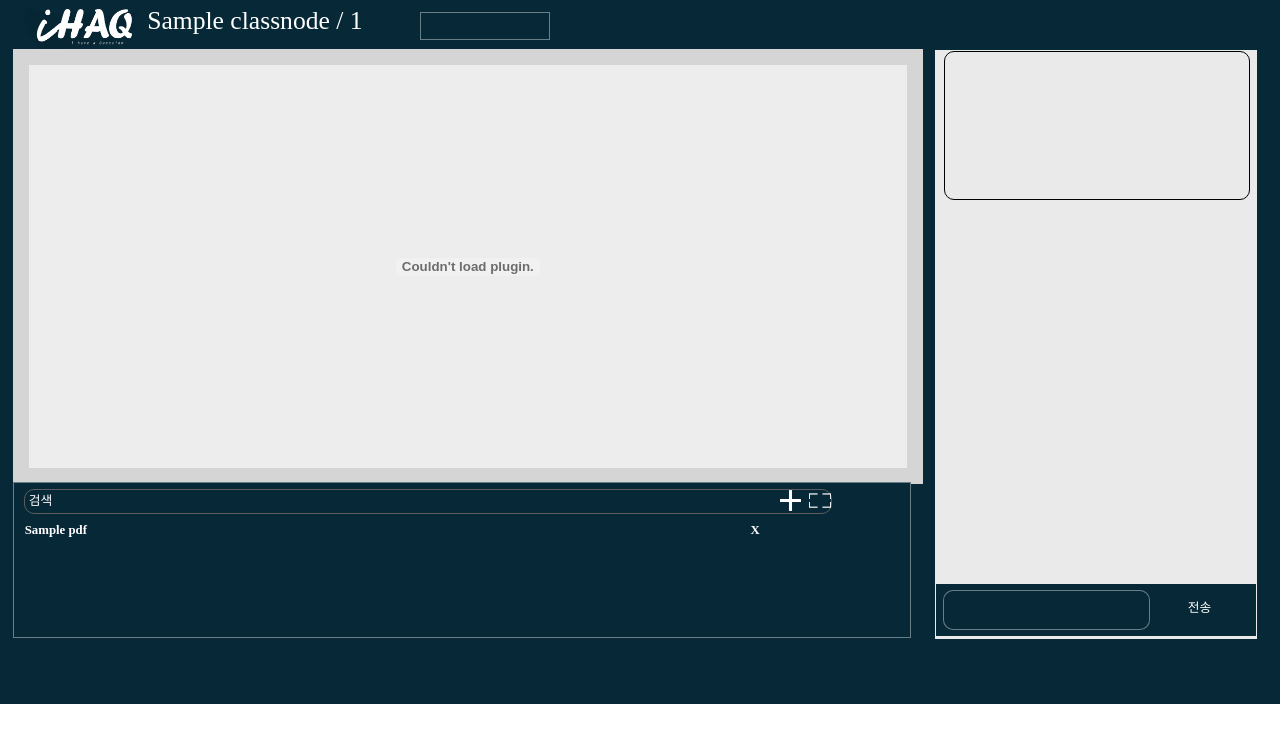
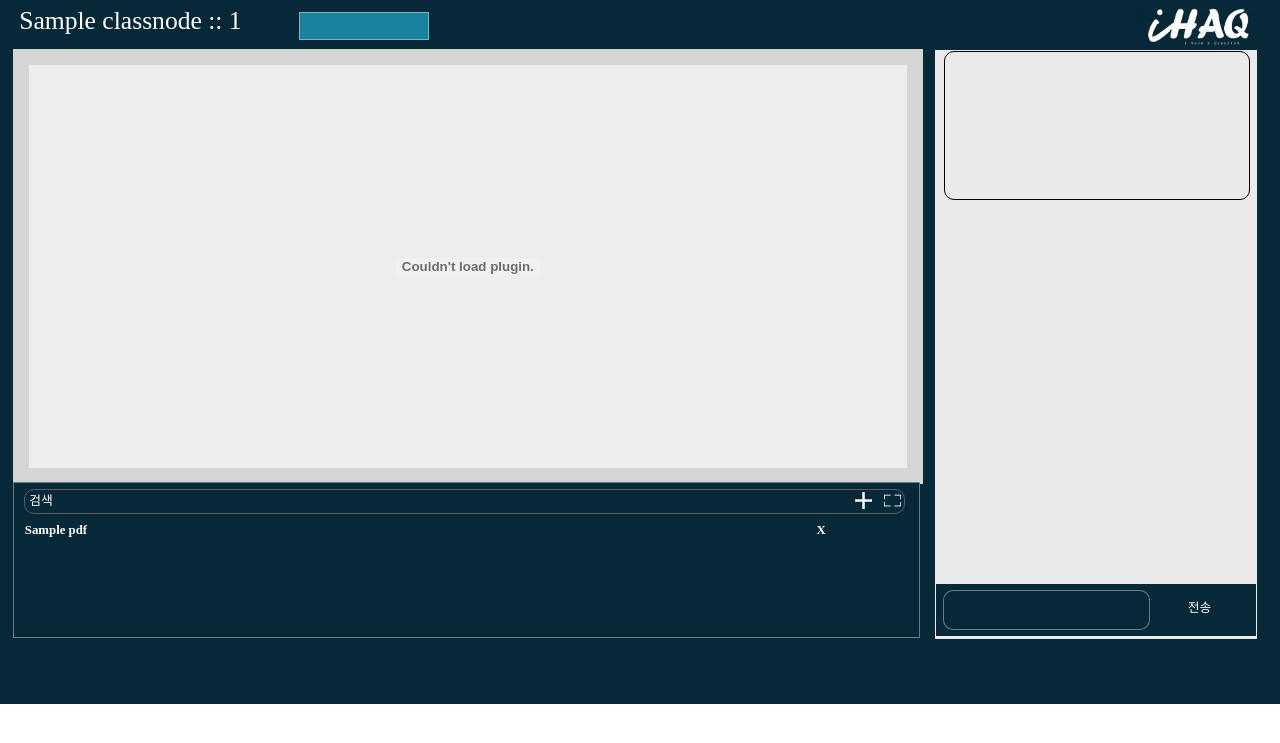
Before and after one commit to SimJunSik/SSIDO_WEB, a Django app: template project_app/templates/chat+viewer.html in a window 1280 px wide. Shown: the top 743 px of the page. Run offline with Django 3.2, Linux system fonts and the light colour scheme; the template is opened without the code that fills it: most values are stand-ins (such as "Sample title", 1, 10 or a date in 2020); some libraries are stand-ins or nearby versions.

Commit message:
12272243

```diff
--- a/project_app/templates/chat+viewer.html
+++ b/project_app/templates/chat+viewer.html
@@ -429,15 +392,15 @@
 			{% endif %}
 			-->
 			<a href="../main">
-				<div class="logo_div" style="width: 8vw; height: 2vw; float: left; top: 12%; position: relative; margin-right:2vw;">
-					<img src="../../static/img/logo_white.png" style="width: 10vw; height: 3.5vw;">
+				<div class="logo_div" style="width: 8vw; height: 2vw; float: right; top: 12%; position: relative; margin-right:-5vw;">
+					<img src="../../static/img/logo_back.png" style="width: 10vw; height: 3.5vw;">
 				</div>
 			</a>
 			<div class="class_title_content" style="width: auto; height: auto; font-size: 2vw; color: white; float: left; position: relative; margin-top: 0.5vw;">
-				{{classnode.class_name}} / {{classnode.class_id}}
+				{{classnode.class_name}} :: {{classnode.class_id}}
 			</div>
 			{% if member.user_id == classnode.founder_id %}
-			<div class="user_list_div" onclick="test123();">
+			<div class="user_list_div" onclick="test123();" style="background-color: #19829C;">
 				<div id="user_num" class="user_num" style="width: auto; height: auto;  position: absolute; top: 50%; left: 50%; transform: translate(-50%, -50%); font-size: 0.8vw; font-weight: bold; color: white;">
 
 				</div>
@@ -453,48 +416,39 @@
 
 				</div>
 			</div>
-			<!--
-			<div class="memo_div">
-				<input type="textarea" style="width: 100%; height: 100%;">
-			</div>
-			-->
-			<div class="function_div" style="width: 100%; height: 12vw; background-color: #072837; border: 1px solid rgba(255,255,255,0.4); position: absolute; bottom: 0;">
+
+			<div class="function_div" style="width: 101%; height: 12vw; background-color: #072837; border: 1px solid rgba(255,255,255,0.4); position: absolute; bottom: 0;">
 	   			{% if member.user_id != classnode.founder_id %}
 	   			<div class="choice_function_div" style="width: 5%; height: 100%; float: left; position: relative; background-color: transparent; margin: 0;">
 	   				<div id="choice_pdf" class="choice_pdf choice_class" style="width: 100%; height: 50%; text-align: center; border:
 	   				border-right: 1px solid rgba(255,255,255,0.4);
-	   				background-color: transparent; color: white;" onclick="change_function(this);">
-	   					<br>
-	   					P<br>
-	   					D<br>
-	   					F
+	   				background-color: transparent; color: white;
+	   				cursor: pointer;" onclick="change_function(this);">
+	   					<br> 파일
 	   				</div>
 
 	   				<div id="choice_memo" class="choice_memo choice_class" style="width: 100%; height: 50%;  text-align: center;
 	   				border-right: 1px solid rgba(255,255,255,0.4);
 	   				border-top: 1px solid rgba(255,255,255,0.4);
-	   				color: white;"  onclick="change_function(this);">
-	   					<br>
-	   					<br>
-	   					메<br>
-	   					모
+	   				color: white;  cursor: pointer;"  onclick="change_function(this);">
+	   					<br> 메모
 	   				</div>
 	   			</div>
 
 				<div id="pdf_div" class="pdf_div"  style="width: 90%; height: 100%; float: left; background-color: transparent; border: 1px solid transparent; margin-left: 1%;">
-					<div class="pdf_search_div" style="width: 100%; height: 15%;  border: 1px solid #5D5D5D;  border-radius: 10px; position: relative; margin-top: 0.5%;">
+					<div class="pdf_search_div" style="width: 103%; height: 15%;  border: 1px solid #5D5D5D;  border-radius: 10px; position: relative; margin-top: 0.5%;">
 						<div class="pdf_search_text" style="width: 5%; height: 100%; float: left; margin-top: 0.1%; margin-left: 0.5%; margin-right: 0.5%; color: white; font-size: 1vw;">
 							검색
 						</div>
 						<input id="search_text" class="search_text" type="text" style="width: 70%; height: 100%; float: left; color: white;">
 						<div class="add_or_full_div" style="width: 10%; height: 100%; float: right;">
-							<img src="../static/img/full_icon.png" style="width: 1.7vw; height: 1.7vw; float: right;" onclick="startFS();">
+							<img src="../static/img/full_icon.png" style="width: 1.3vw; height: 1.3vw; float: right;cursor: pointer; margin-top: 3%; margin-right: 4%;" onclick="startFS();">
 							{% if member.user_id == classnode.founder_id %}
-							<img src="../static/img/plus_icon.png" style="width: 1.7vw; height: 1.7vw; float: right; margin-right: 10%;" onclick="open_upload_pdf();">
+							<img src="../static/img/plus_icon.png" style="width: 1.3vw; height: 1.3vw; float: right; margin-right: 14%; cursor: pointer; margin-top: 3%;" onclick="open_upload_pdf();">
 							{% endif %}
 						</div>
 					</div>
-					<div class="pdf_list_div" id="pdf_list_div" style="width: 100%; height: 75%; background-color: #072837; overflow-x: hidden; overflow-y:auto; margin-top: 1%;">
+					<div class="pdf_list_div" id="pdf_list_div" style="width: 103%; height: 75%; background-color: #072837; overflow-x: hidden; overflow-y:auto; margin-top: 1%;">
 						{% for pdf in pdfs %}
 							<div id="{{pdf.pdf.url}}" class="pdf_content" style="width: 100%; height: 20%; background-color: transparent; border: 1px solid transparent; border-radius: 10px; color: white; font-size: 1vw; font-weight: bold;" onclick="change_pdf(this);">
 								<div class="pdf_name" style="width: 90%; height: 100%; float: left; left: 0;  font-size: 1vw;">
@@ -507,19 +461,19 @@
 
 				{% else %}
 				<div id="pdf_div" class="pdf_div"  style="width: 90%; height: 100%; float: left; background-color: transparent; border: 1px solid transparent; margin-left: 1%;">
-					<div class="pdf_search_div" style="width: 100%; height: 15%;  border: 1px solid #5D5D5D;  border-radius: 10px; position: relative;  margin-top: 0.5%;">
+					<div class="pdf_search_div" style="width: 108%; height: 15%;  border: 1px solid #5D5D5D;  border-radius: 10px; position: relative;  margin-top: 0.5%;">
 						<div class="pdf_search_text" style="width: 5%; height: 100%; float: left; margin-top: 0.1%; margin-left: 0.5%; margin-right: 0.5%; color: white;  font-size: 1vw;">
 							검색
 						</div>
 						<input id="search_text" class="search_text" type="text" style="width: 75%; height: 100%; float: left; color: white;">
 						<div class="add_or_full_div" style="width: 10%; height: 100%; float: right;">
-							<img src="../static/img/full_icon.png" style="width: 1.7vw; height: 1.7vw; float: right;" onclick="startFS();">
+							<img src="../static/img/full_icon.png" style="width: 1.3vw; height: 1.3vw; float: right; cursor: pointer; margin-top: 3%; margin-right: 4%;" onclick="startFS();">
 							{% if member.user_id == classnode.founder_id %}
-							<img src="../static/img/plus_icon.png" style="width: 1.7vw; height: 1.7vw; float: right; margin-right: 10%;" onclick="open_upload_pdf();">
+							<img src="../static/img/plus_icon.png" style="width: 1.3vw; height: 1.3vw; float: right; margin-right: 14%;  cursor: pointer; margin-top: 3%;" onclick="open_upload_pdf();">
 							{% endif %}
 						</div>
 					</div>
-					<div class="pdf_list_div" id="pdf_list_div" style="width: 100%; height: 70%; background-color: #072837;  overflow-x: hidden; overflow-y:auto; margin-top: 1%;">
+					<div class="pdf_list_div" id="pdf_list_div" style="width: 108%; height: 70%; background-color: #072837;  overflow-x: hidden; overflow-y:auto; margin-top: 1%;">
 						{% for pdf in pdfs %}
 							<div id="{{pdf.pdf.url}}" class="pdf_content" style="width: 100%; height: 20%; background-color: transparent; border: 1px solid transparent; border-radius: 10px; position: relative; color: white;  font-size: 1vw;  font-weight: bold;" onclick="change_pdf(this);">
 								<div class="pdf_name" style="width: 90%; height: 100%; float: left; left: 0;  font-size: 1vw;">
```
Also changed, not shown: other parts of project_app/templates/chat+viewer.html (+18 -54 lines), db.sqlite3, project_app/static/img/logo_back.png (added), project_app/static/img/logo_grey.png (added).
